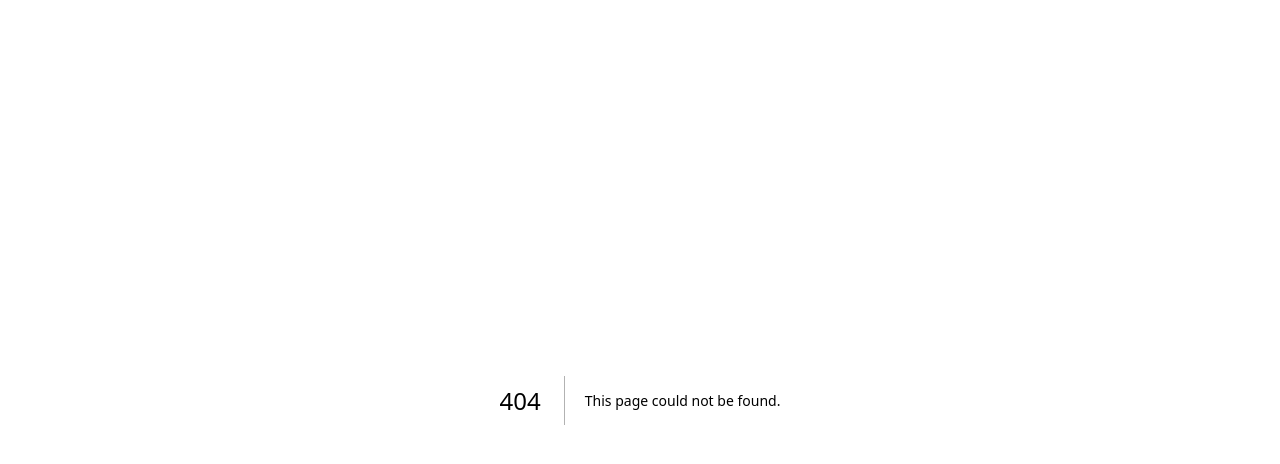
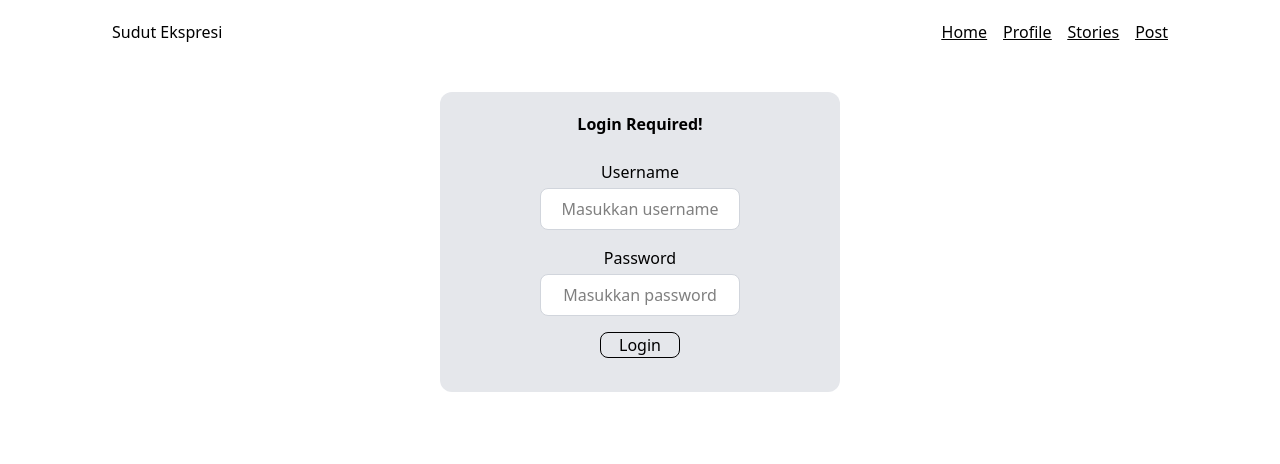
Before and after one commit to bbbintang/personal-blog, a Next.js app in the folder personal-blog/: page /login in a window 1280 px wide. Before the commit this address had no page. Shown: the top 464 px of the page. Built offline with nearby package versions, Linux system fonts and the light colour scheme.

Commit message:
adding login page and logout component in post page

```diff
--- /dev/null
+++ b/personal-blog/Components/Edit.jsx
@@ -0,0 +1,11 @@
+import React from 'react'
+
+const Edit = () => {
+  return (
+    <div>
+      ini buat editnya
+    </div>
+  )
+}
+
+export default Edit
--- /dev/null
+++ b/personal-blog/Components/Logout.jsx
@@ -0,0 +1,28 @@
+import { useRouter } from 'next/navigation';
+import React from 'react'
+
+
+const Logout = () => {
+    const router = useRouter();
+
+    const handleLogout = () => {
+        router.push("/");
+    };
+    const handlePost = () => {
+        router.push("/post");
+    };
+
+  return (
+    <div className='flex items-start py-5 justify-center min-h-screen'>
+        <div className='w-100 bg-gray-200 rounded-xl m-2 min-h-[150px] text-center'>
+            <label className="block font-semibold py-5">Are you sure you want to logged out?</label>
+            <div className='flex justify-center gap-x-4'>
+            <button onClick={handleLogout} className='w-20 mt-4 border border-black rounded-lg cursor-pointer'>Yes</button>
+            <button onClick={handlePost} className='w-20 mt-4 border border-black rounded-lg cursor-pointer'>No</button>
+            </div>
+        </div>
+    </div>
+  )
+}
+
+export default Logout
--- a/personal-blog/Components/Sidebar.jsx
+++ b/personal-blog/Components/Sidebar.jsx
@@ -1,12 +1,12 @@
 import React from 'react'
 
-const sidebar = () => {
+const sidebar = ({setActivePage}) => {
   return (
-        <div className="bg-gray-200 rounded-xl p-4 md:w-3/4 flex flex-col text-right min-h-[300px]">
-            <p className="py-3 pb-3">New Story</p>
-            <p className="py-3 w-full">Edit Story</p>
-            <p className="py-3 w-full">Logout</p>
-        </div>
+    <div className="bg-gray-200 rounded-xl p-4 md:w-3/4 flex flex-col text-right min-h-[300px]">
+      <p className="py-3 cursor-pointer" onClick={() => setActivePage("newStory")}>New Story</p>
+      <p className="py-3 cursor-pointer" onClick={() => setActivePage("editStory")}>Edit Story</p>
+      <p className="py-3 cursor-pointer" onClick={() => setActivePage("logout")}>Logout</p>
+    </div>
   )
 }
 
--- /dev/null
+++ b/personal-blog/app/login/page.jsx
@@ -0,0 +1,44 @@
+"use client";
+
+import Header from '@/Components/Header'
+import { useRouter } from 'next/navigation';
+import React from 'react'
+
+const page = () => {
+    const router = useRouter();
+
+    const handleLogin = () => {
+      // Bisa ditambah validasi login sebelum redirect
+      router.push("/post"); // Ganti "/post" dengan halaman tujuan
+    };
+
+  return (
+    <div>
+      <Header/>
+      <div className="flex items-start py-5 justify-center min-h-screen">
+        <div className="w-100 bg-gray-200 rounded-xl m-2 min-h-[300px] text-center">
+            <label className="block font-semibold mb-1 py-5">Login Required!</label>
+            <div className='w-full'>
+                <label className="block mb-1">Username</label>
+                <input
+                    type="text"
+                    placeholder="Masukkan username"
+                    className="w-50 text-center border bg-white border-gray-300 px-3 py-2 rounded-lg focus:outline-none focus:ring-2 focus:ring-blue-500">
+                </input>
+
+                <label className="block mb-1 mt-4">Password</label>
+                <input
+                    type="password"
+                    placeholder="Masukkan password"
+                    className="w-50 text-center border bg-white border-gray-300 px-3 py-2 rounded-lg focus:outline-none focus:ring-2 focus:ring-blue-500">
+                </input>
+
+                <button onClick={handleLogin} className='block w-20 mt-4  border border-black rounded-lg mx-auto'>Login</button>
+            </div>
+        </div>
+      </div>
+    </div>
+  )
+}
+
+export default page
--- a/personal-blog/app/post/page.jsx
+++ b/personal-blog/app/post/page.jsx
@@ -1,22 +1,43 @@
+"use client";
+
 import Sidebar from '@/Components/Sidebar'
 import Header from '@/Components/Header'
-import React from 'react'
+import React, { useState } from 'react'
+import { useRouter } from 'next/navigation'
 import Newstory from '@/Components/Newstory'
+import Edit from '@/Components/Edit';
+import Logout from '@/Components/Logout';
 
-const page = () => {
+const Page = () => {
+  const [activePage, setActivePage] = useState("newStory");
+  const router = useRouter();
+
+  const renderContent = () => {
+    switch (activePage) {
+      case "newStory":
+        return <Newstory />;
+      case "editStory":
+        return <Edit />;
+      case "logout":
+        return <Logout />;
+      default:
+        return <Newstory />; // Default balik ke Newstory
+    }
+  };
+
   return (
     <div>
-      <Header/>
+      <Header />
       <div className="flex flex-col md:flex-row">
         <div className="w-full md:w-1/4 py-5 flex justify-center">
-          <Sidebar/>
+          <Sidebar setActivePage={setActivePage} />
         </div>
         <div className="w-full md:w-3/4 py-7 flex flex-col justify-start">
-        <Newstory/>
+          {renderContent()}
         </div>
       </div>
     </div>
-  )
-}
+  );
+};
 
-export default page
+export default Page;
```
Also changed, not shown: personal-blog/app/middleware.js (added).
